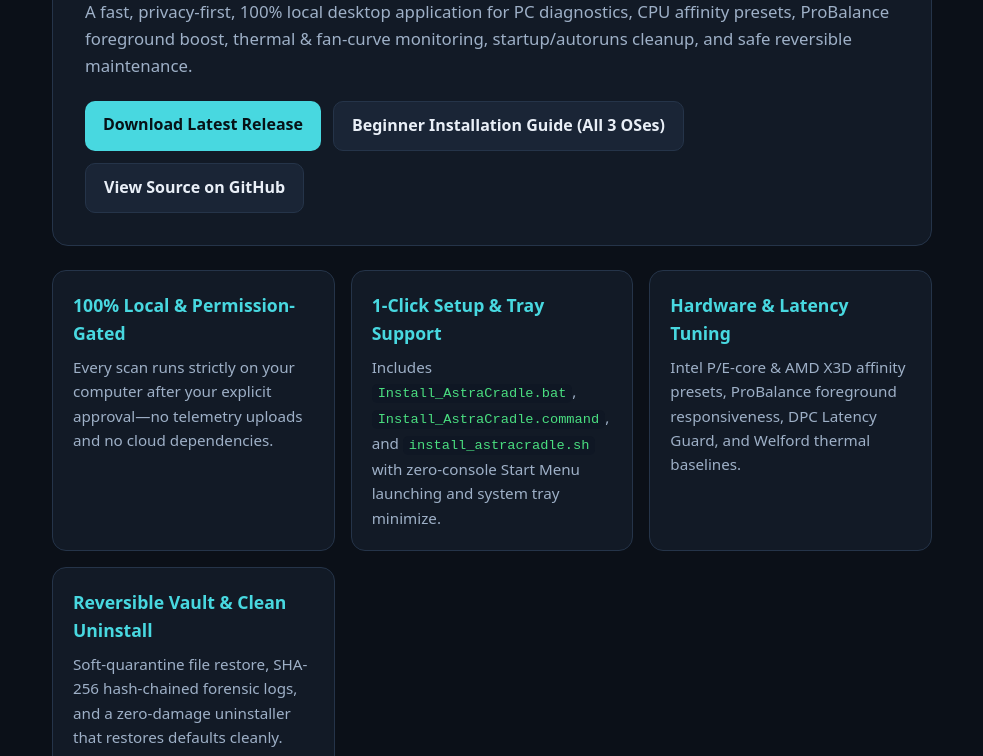
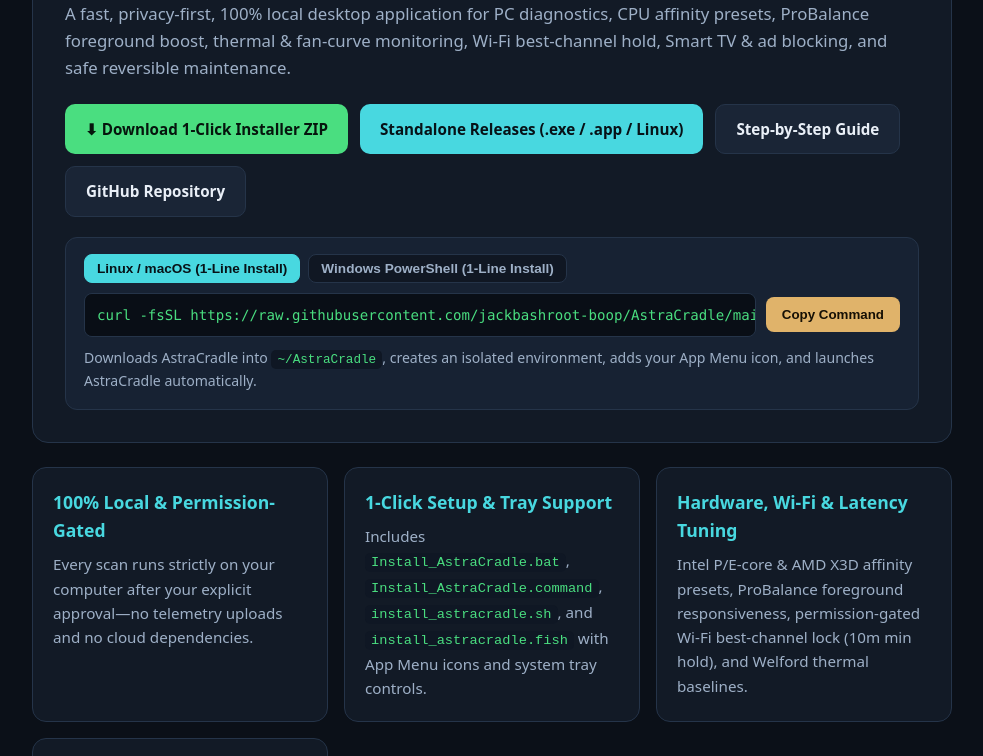
Before and after one commit to jackbashroot-boop/AstraCradle, a plain HTML site: page docs/index.html in a window 1280 px wide. Shown: the part 236-992 px from the top of the page, without its empty margins (148-1131 px from the left). Drawn offline with Linux system fonts and the light colour scheme.

Commit message:
Release v2.5.1: 1-button download/installers, 48fps GIFs, 10m Wi-Fi hold & task notifications

```diff
--- a/docs/index.html
+++ b/docs/index.html
@@ -4,25 +4,28 @@
   <meta charset="utf-8">
   <meta name="viewport" content="width=device-width, initial-scale=1">
   <title>AstraCradle — Local PC Optimizer, System Diagnostics &amp; Self-Healing Studio</title>
-  <meta name="description" content="AstraCradle is a free, 100% local native desktop PC optimizer, hardware CPU-affinity preset manager, ProBalance foreground booster, thermal SPC monitor, autoruns auditor, and zero-damage cleaner for Windows, macOS, and Linux.">
-  <meta name="keywords" content="AstraCradle, PC optimizer, Windows optimizer, Linux system monitor, macOS performance tool, ProBalance, CPU affinity presets, DPC latency guard, autoruns audit, thermal SPC, local diagnostics, safe cleaner">
+  <meta name="description" content="AstraCradle is a free, 100% local native desktop PC optimizer, hardware CPU-affinity preset manager, ProBalance foreground booster, thermal SPC monitor, Wi-Fi channel optimizer, and safe cleaner for Windows, macOS, and Linux.">
+  <meta name="keywords" content="AstraCradle, PC optimizer, Windows optimizer, Linux system monitor, CachyOS optimizer, macOS performance tool, ProBalance, CPU affinity presets, DPC latency guard, autoruns audit, thermal SPC, local diagnostics, safe cleaner">
   <meta name="robots" content="index, follow">
-  <link rel="canonical" href="https://YOUR_GITHUB_USERNAME.github.io/AstraCradle/">
+  <link rel="canonical" href="https://jackbashroot-boop.github.io/AstraCradle/">
   <meta property="og:type" content="website">
+  <meta property="og:url" content="https://jackbashroot-boop.github.io/AstraCradle/">
   <meta property="og:title" content="AstraCradle — Local PC Optimizer &amp; OS Equilibrium Studio">
   <meta property="og:description" content="100% local desktop optimizer for Windows 10/11, macOS, and Linux. 1-click install, system tray integration, reversible quarantine, and hash-chained forensic logs.">
   <meta name="twitter:card" content="summary">
   <meta name="twitter:title" content="AstraCradle — Local PC Optimizer &amp; System Diagnostics">
-  <meta name="twitter:description" content="Free local desktop studio for Windows, macOS, and Linux with CPU affinity presets, ProBalance, Thermal SPC, Autoruns Audit, and zero-damage uninstall.">
+  <meta name="twitter:description" content="Free local desktop studio for Windows, macOS, and Linux with CPU affinity presets, ProBalance, Thermal SPC, Wi-Fi optimizer, and zero-damage uninstall.">
   <script type="application/ld+json">
   {
     "@context": "https://schema.org",
     "@type": "SoftwareApplication",
     "name": "AstraCradle",
+    "url": "https://jackbashroot-boop.github.io/AstraCradle/",
+    "downloadUrl": "https://github.com/jackbashroot-boop/AstraCradle/archive/refs/heads/main.zip",
     "applicationCategory": "UtilitiesApplication",
     "operatingSystem": "Windows, macOS, Linux",
-    "softwareVersion": "1.0.0",
-    "description": "100% local native desktop PC optimizer, system diagnostics monitor, ProBalance foreground booster, thermal SPC analyzer, autoruns auditor, and reversible cleaner.",
+    "softwareVersion": "2.5.1",
+    "description": "100% local native desktop PC optimizer, system diagnostics monitor, ProBalance foreground booster, thermal SPC analyzer, Wi-Fi best-channel selector, and reversible cleaner.",
     "offers": {
       "@type": "Offer",
       "price": "0",
@@ -31,18 +34,27 @@
   }
   </script>
   <style>
-    :root { color-scheme: dark; --bg: #0b1018; --card: #121a26; --border: #253449; --text: #e9eff7; --muted: #9eb0c7; --accent: #48d8e0; --jade: #4ade80; }
+    :root { color-scheme: dark; --bg: #0b1018; --card: #121a26; --elev: #172233; --border: #253449; --text: #e9eff7; --muted: #9eb0c7; --accent: #48d8e0; --jade: #4ade80; --brass: #e0b36a; }
     * { box-sizing: border-box; }
     body { margin: 0; font-family: system-ui, -apple-system, Segoe UI, Roboto, sans-serif; background: var(--bg); color: var(--text); line-height: 1.6; }
-    main { max-width: 920px; margin: 0 auto; padding: 48px 20px 64px; }
+    main { max-width: 960px; margin: 0 auto; padding: 48px 20px 64px; }
     header { background: var(--card); border: 1px solid var(--border); border-radius: 16px; padding: 32px; margin-bottom: 24px; }
-    h1 { margin: 0 0 10px; font-size: 2.1rem; letter-spacing: -0.02em; }
+    h1 { margin: 0 0 10px; font-size: 2.15rem; letter-spacing: -0.02em; }
     .tag { color: var(--accent); font-weight: 600; font-size: 0.95rem; margin-bottom: 12px; display: block; }
     .lead { color: var(--muted); font-size: 1.05rem; margin: 0 0 22px; }
-    .actions { display: flex; flex-wrap: wrap; gap: 12px; }
-    .btn { display: inline-block; padding: 11px 18px; border-radius: 10px; text-decoration: none; font-weight: 600; }
-    .btn-primary { background: var(--accent); color: #071217; }
+    .actions { display: flex; flex-wrap: wrap; gap: 12px; margin-bottom: 20px; }
+    .btn { display: inline-flex; align-items: center; gap: 8px; padding: 12px 20px; border-radius: 10px; text-decoration: none; font-weight: 700; cursor: pointer; border: none; font-size: 0.95rem; }
+    .btn-primary { background: var(--jade); color: #06150d; }
+    .btn-accent { background: var(--accent); color: #071217; }
     .btn-secondary { background: #1a2536; color: var(--text); border: 1px solid var(--border); }
+    .install-box { background: var(--elev); border: 1px solid var(--border); border-radius: 12px; padding: 16px 18px; }
+    .install-tabs { display: flex; flex-wrap: wrap; gap: 8px; margin-bottom: 10px; }
+    .tab-btn { background: #101723; color: var(--muted); border: 1px solid var(--border); border-radius: 8px; padding: 6px 12px; font-weight: 600; cursor: pointer; font-size: 0.85rem; }
+    .tab-btn.active { background: var(--accent); color: #071217; border-color: var(--accent); }
+    .cmd-row { display: flex; align-items: center; gap: 10px; flex-wrap: wrap; }
+    .cmd-code { flex: 1; min-width: 240px; background: #090e16; border: 1px solid var(--border); border-radius: 8px; padding: 10px 12px; font-family: ui-monospace, SFMono-Regular, Menlo, Consolas, monospace; font-size: 0.88rem; color: var(--jade); overflow-x: auto; white-space: nowrap; }
+    .copy-btn { background: var(--brass); color: #161005; border: none; border-radius: 8px; padding: 10px 16px; font-weight: 700; cursor: pointer; }
+    .hint { color: var(--muted); font-size: 0.88rem; margin: 10px 0 0; }
     .grid { display: grid; grid-template-columns: repeat(auto-fit, minmax(250px, 1fr)); gap: 16px; margin-top: 20px; }
     .card { background: var(--card); border: 1px solid var(--border); border-radius: 14px; padding: 20px; }
     .card h2 { margin: 0 0 8px; font-size: 1.1rem; color: var(--accent); }
@@ -54,16 +66,30 @@
 <body>
   <main>
     <header>
-      <span class="tag">AstraCradle v1.0.0 · Windows 10/11 · macOS · Linux</span>
-      <h1>AstraCradle — Local PC Optimizer &amp; OS Equilibrium Studio</h1>
+      <span class="tag">AstraCradle v2.5.1 · Windows 10/11 · macOS · Linux (CachyOS / Ubuntu / Arch / Fedora)</span>
+      <h1>AstraCradle — 1-Click Local PC Optimizer &amp; OS Equilibrium Studio</h1>
       <p class="lead">
         A fast, privacy-first, 100% local desktop application for PC diagnostics, CPU affinity presets,
-        ProBalance foreground boost, thermal &amp; fan-curve monitoring, startup/autoruns cleanup, and safe reversible maintenance.
+        ProBalance foreground boost, thermal &amp; fan-curve monitoring, Wi-Fi best-channel hold, Smart TV &amp; ad blocking, and safe reversible maintenance.
       </p>
+
       <div class="actions">
-        <a class="btn btn-primary" href="https://github.com/YOUR_GITHUB_USERNAME/AstraCradle/releases">Download Latest Release</a>
-        <a class="btn btn-secondary" href="https://github.com/YOUR_GITHUB_USERNAME/AstraCradle/blob/main/INSTALL_GUIDE.md">Beginner Installation Guide (All 3 OSes)</a>
-        <a class="btn btn-secondary" href="https://github.com/YOUR_GITHUB_USERNAME/AstraCradle">View Source on GitHub</a>
+        <a class="btn btn-primary" href="https://github.com/jackbashroot-boop/AstraCradle/archive/refs/heads/main.zip">⬇ Download 1-Click Installer ZIP</a>
+        <a class="btn btn-accent" href="https://github.com/jackbashroot-boop/AstraCradle/releases/latest">Standalone Releases (.exe / .app / Linux)</a>
+        <a class="btn btn-secondary" href="https://github.com/jackbashroot-boop/AstraCradle/blob/main/INSTALL_GUIDE.md">Step-by-Step Guide</a>
+        <a class="btn btn-secondary" href="https://github.com/jackbashroot-boop/AstraCradle">GitHub Repository</a>
+      </div>
+
+      <div class="install-box">
+        <div class="install-tabs">
+          <button class="tab-btn active" data-os="linux" onclick="pickOS('linux')">Linux / macOS (1-Line Install)</button>
+          <button class="tab-btn" data-os="win" onclick="pickOS('win')">Windows PowerShell (1-Line Install)</button>
+        </div>
+        <div class="cmd-row">
+          <div id="cmdText" class="cmd-code">curl -fsSL https://raw.githubusercontent.com/jackbashroot-boop/AstraCradle/main/scripts/quick_install.sh | bash</div>
+          <button class="copy-btn" onclick="copyInstallCmd()">Copy Command</button>
+        </div>
+        <p id="cmdHint" class="hint">Downloads AstraCradle into <code>~/AstraCradle</code>, creates an isolated environment, adds your App Menu icon, and launches AstraCradle automatically.</p>
       </div>
     </header>
 
@@ -74,11 +100,11 @@
       </article>
       <article class="card">
         <h2>1-Click Setup &amp; Tray Support</h2>
-        <p>Includes <code>Install_AstraCradle.bat</code>, <code>Install_AstraCradle.command</code>, and <code>install_astracradle.sh</code> with zero-console Start Menu launching and system tray minimize.</p>
+        <p>Includes <code>Install_AstraCradle.bat</code>, <code>Install_AstraCradle.command</code>, <code>install_astracradle.sh</code>, and <code>install_astracradle.fish</code> with App Menu icons and system tray controls.</p>
       </article>
       <article class="card">
-        <h2>Hardware &amp; Latency Tuning</h2>
-        <p>Intel P/E-core &amp; AMD X3D affinity presets, ProBalance foreground responsiveness, DPC Latency Guard, and Welford thermal baselines.</p>
+        <h2>Hardware, Wi-Fi &amp; Latency Tuning</h2>
+        <p>Intel P/E-core &amp; AMD X3D affinity presets, ProBalance foreground responsiveness, permission-gated Wi-Fi best-channel lock (10m min hold), and Welford thermal baselines.</p>
       </article>
       <article class="card">
         <h2>Reversible Vault &amp; Clean Uninstall</h2>
@@ -87,8 +113,35 @@
     </section>
 
     <footer>
-      AstraCradle Desktop Studio · Cross-Platform Local System Optimizer
+      AstraCradle Desktop Studio · Cross-Platform Local System Optimizer · <a style="color:var(--accent)" href="https://github.com/jackbashroot-boop/AstraCradle">github.com/jackbashroot-boop/AstraCradle</a>
     </footer>
   </main>
+
+  <script>
+    const OS_CMDS = {
+      linux: {
+        cmd: "curl -fsSL https://raw.githubusercontent.com/jackbashroot-boop/AstraCradle/main/scripts/quick_install.sh | bash",
+        hint: "Downloads AstraCradle into ~/AstraCradle, creates an isolated environment, adds your App Menu icon, and launches AstraCradle automatically."
+      },
+      win: {
+        cmd: "irm https://raw.githubusercontent.com/jackbashroot-boop/AstraCradle/main/scripts/quick_install.ps1 | iex",
+        hint: "Paste into Windows PowerShell — downloads AstraCradle, creates a zero-console Start Menu & Desktop shortcut, and launches AstraCradle."
+      }
+    };
+    function pickOS(osKey) {
+      document.querySelectorAll(".tab-btn").forEach(b => b.classList.toggle("active", b.dataset.os === osKey));
+      document.getElementById("cmdText").textContent = OS_CMDS[osKey].cmd;
+      document.getElementById("cmdHint").textContent = OS_CMDS[osKey].hint;
+    }
+    function copyInstallCmd() {
+      const txt = document.getElementById("cmdText").textContent;
+      navigator.clipboard.writeText(txt).then(() => {
+        const btn = document.querySelector(".copy-btn");
+        btn.textContent = "Copied!";
+        setTimeout(() => btn.textContent = "Copy Command", 1800);
+      });
+    }
+    if (navigator.userAgent.indexOf("Windows") !== -1) pickOS("win");
+  </script>
 </body>
 </html>
--- a/docs/sitemap.xml
+++ b/docs/sitemap.xml
@@ -1,8 +1,8 @@
 <?xml version="1.0" encoding="UTF-8"?>
 <urlset xmlns="http://www.sitemaps.org/schemas/sitemap/0.9">
   <url>
-    <loc>https://YOUR_GITHUB_USERNAME.github.io/AstraCradle/</loc>
-    <lastmod>2026-11-16</lastmod>
+    <loc>https://jackbashroot-boop.github.io/AstraCradle/</loc>
+    <lastmod>2026-11-24</lastmod>
     <changefreq>weekly</changefreq>
     <priority>1.0</priority>
   </url>
```
Also changed, not shown: astracradle/_build_info.json (+4 -4 lines), docs/robots.txt, 4 other files.
